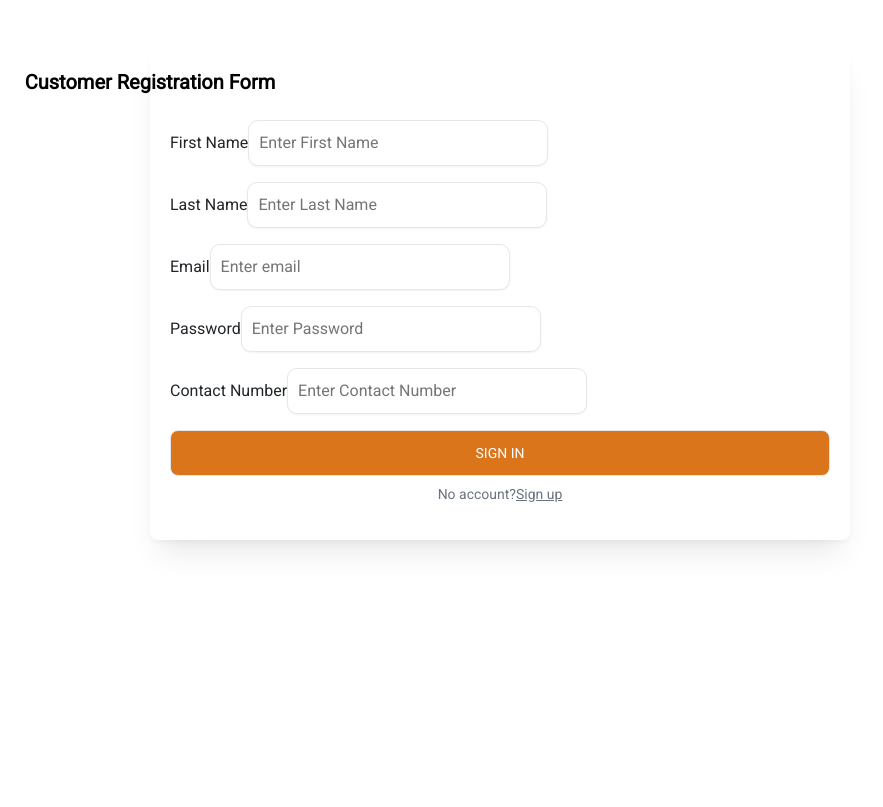
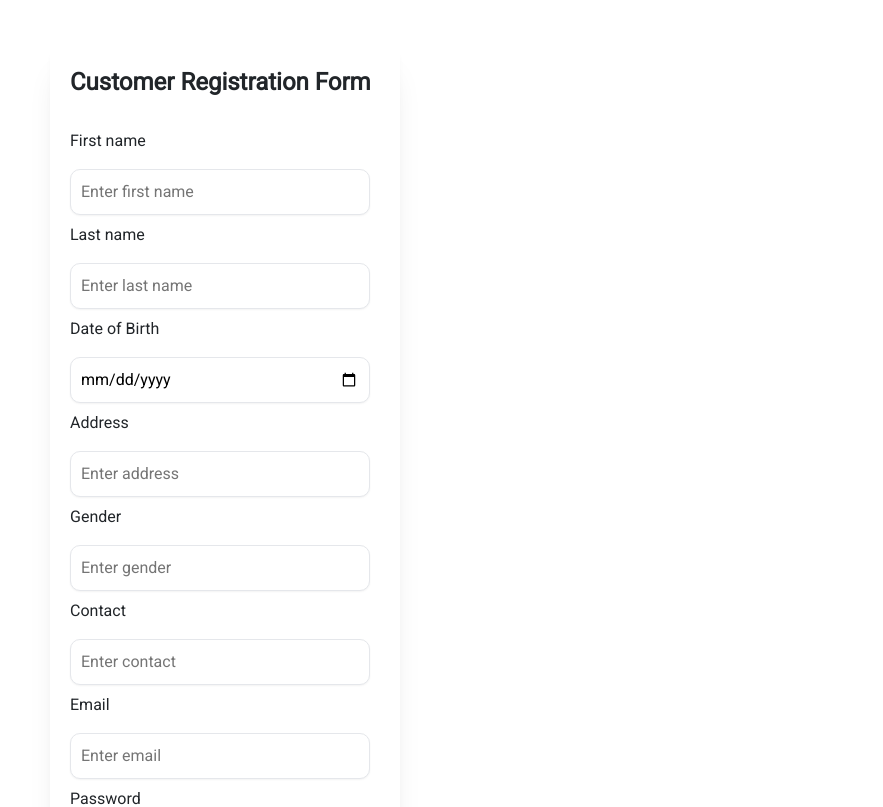
Before and after one commit to AbhishekPeiris/eYeCAREopticals, a React (Create React App) app in the folder frontend/: page /addcustomerdetails in a window 1280 px wide. Shown: the top 807 px of the page, without its empty margins (0-883 px from the left). Built offline with nearby package versions, Linux system fonts and the light colour scheme.

Commit message:
Add Customer details view customer details

```diff
--- a/frontend/src/App.js
+++ b/frontend/src/App.js
@@ -28,6 +28,8 @@ import Tens from './components/Tens';
 import RayBanModel from './components/RayBanModel';
 import AdminDashboardScreen from './screens/AdminDashboardScreen';
 import AddSpectacles from './screens/AddSpectacles';
+import ViewCustomerDetails from './screens/ViewCustomerDetails';
+import AddDoctorAppointmentDetails from './screens/AddDoctorAppointmentDetails';
 
 
 function App() {
@@ -79,6 +81,8 @@ function App() {
         <Route path='/addcustomerdetails' element={<AddCustomerDetails />} />
 
         <Route path='/addspectacles' element={<AddSpectacles />} />
+        <Route path='/viewcustomerdetails' element={<ViewCustomerDetails />} />
+        <Route path='/addappointmentdetails' element={<AddDoctorAppointmentDetails />} />
 
 
       </Routes>
--- a/frontend/src/screens/AddCustomerDetails.js
+++ b/frontend/src/screens/AddCustomerDetails.js
@@ -1,50 +1,130 @@
-import React from 'react'
+import React, { useEffect, useState } from 'react';
+import axios from 'axios';
+import Swal from 'sweetalert2';
 
 function AddCustomerDetails() {
+
+  const [firstname, setFirstname] = useState();
+  const [lastname, setLastname] = useState();
+  const [dob, setDob] = useState();
+  const [address, setAddress] = useState();
+  const [gender, setGender] = useState();
+  const [contact, setContact] = useState();
+  const [email, setEmail] = useState();
+  const [password, setPassword] = useState();
+
+  async function UserRegister(e) {
+    e.preventDefault();
+
+    const newUser = {
+      firstname,
+      lastname,
+      dob,
+      address,
+      gender,
+      contact,
+      email,
+      password
+    }
+
+    try {
+      const data = (await axios.post('http://localhost:5000/api/manager/adduser', newUser)).data;
+      console.log(data);
+      Swal.fire('Thank you!', "Registration Successfully", "success").then(result => {
+        window.location.href = '/viewcustomerdetails';
+      });
+
+      setFirstname('');
+      setLastname('');
+      setDob('');
+      setAddress('');
+      setGender('');
+      setContact('');
+      setEmail('');
+      setPassword('');
+    } catch (error) {
+      console.log(error);
+      Swal.fire('Error', "Registration Unsuccessfully", "error");
+    }
+  }
+
   return (
     <div>
-      <div className="content">
-    <form class="form mb-5 mt-5">
-       <p class="form-title">Customer Registration Form</p>
+      <form  class="form mb-5 mt-5" style={{width:"350px"}} onSubmit={UserRegister}>
 
-        <div class="input-container">
-          <lable>First Name</lable>
-          <input type="text" placeholder="Enter First Name "/>
+      <h4><strong>Customer Registration Form</strong></h4><br/>
+        <div className="input-container">
+          <label>First name</label><br/>
+          <input type="text" placeholder="Enter first name " value={firstname} required
+            onChange={(e) => {
+              setFirstname(e.target.value);
+            }}
+          />
         </div>
 
-         <div class="input-container">
-           <label>Last Name</label>
-           <input type="text" placeholder="Enter Last Name"/>
-         </div>
+        <div className="input-container">
+          <label>Last name </label><br/>
+          <input type="text" placeholder="Enter last name" value={lastname} required
+            onChange={(e) => {
+              setLastname(e.target.value);
+            }}
+          />
+        </div>
 
-          <div class="input-container">
-            <lable>Email</lable>
-            <input type="email" placeholder="Enter email"/>
-          </div>
+        <div className="input-container">
+          <label>Date of Birth</label><br/>
+          <input type="date" placeholder="Enter Date of Birth" value={dob} required
+            onChange={(e) => {
+              setDob(e.target.value);
+            }}
+          />
+        </div>
+        <div className="input-container">
+          <label>Address</label><br/>
+          <input type="text" placeholder="Enter address" value={address} required
+            onChange={(e) => {
+              setAddress(e.target.value);
+            }}
+          />
+        </div>
+        <div className="input-container">
+          <label>Gender</label><br/>
+          <input type="text" placeholder="Enter gender" value={gender} required
+            onChange={(e) => {
+              setGender(e.target.value);
+            }}
+          />
+        </div>
 
-          <div class="input-container">
-            <lable>Password</lable>
-            <input type="password" placeholder="Enter Password"/>
-          </div>
-
-          <div class ="input-container">
-            <lable>Contact Number</lable>
-            <input type ="mobile" placeholder="Enter Contact Number"/>
-          </div>
-
-
-         <button type="submit" class="submit">
-        Sign in
-      </button>
-
-      <p class="signup-link">
-        No account?
-        <a href="">Sign up</a>
-      </p>
-   </form>
-   </div>
+        <div className="input-container">
+          <label>Contact</label><br/>
+          <input type="tel" placeholder="Enter contact" value={contact} required
+            onChange={(e) => {
+              setContact(e.target.value);
+            }}
+          />
+        </div>
+        <div className="input-container">
+          <label>Email</label><br/>
+          <input type="email" placeholder="Enter email" value={email} required
+            onChange={(e) => {
+              setEmail(e.target.value);
+            }}
+          />
+        </div>
+        <div className="input-container">
+          <label>Password</label><br/>
+          <input type="password" placeholder="Enter password" value={password} required
+            onChange={(e) => {
+              setPassword(e.target.value);
+            }}
+          />
+        </div>
+        <button type="submit" className="submit" style={{width:"300px"}}>Submit</button>
+            <button class="submit" style={{width:"300px"}}>Cancel</button>
+      </form>
     </div>
-  )
+  );
 }
 
-export default AddCustomerDetails
+export default AddCustomerDetails;
--- /dev/null
+++ b/frontend/src/screens/AddDoctorAppointmentDetails.js
@@ -0,0 +1,11 @@
+import React from 'react'
+
+function AddDoctorAppointmentDetails() {
+  return (
+    <div>
+      <h1>DoctorAppointment</h1>
+    </div>
+  )
+}
+
+export default AddDoctorAppointmentDetails
--- /dev/null
+++ b/frontend/src/screens/ViewCustomerDetails.js
@@ -0,0 +1,108 @@
+import React, { useState, useEffect } from "react";
+import axios from "axios";
+
+function ViewCustomerDetails() {
+
+    const [user, setUser] = useState([]);
+
+  useEffect(() => {
+    async function ViewCustomerDetails() {
+      try {
+        const response = await axios.post(
+          "http://localhost:5000/api/manager/getalluser"
+        );
+        setUser(response.data.user);
+      } catch (error) {
+        console.log(error);
+      }
+    }
+    ViewCustomerDetails();
+  }, []);
+
+  return (
+    <div>
+      <div className="row">
+        <div className="col-md-1 border ">
+          <strong>
+            <p>First name</p>
+          </strong>
+        </div>
+        <div className="col-md-1 border ">
+          <strong>
+            <p>Last name</p>
+          </strong>
+        </div>
+
+        <div className="col-md-1 border ">
+          <strong>
+            <p>Date of Birth</p>
+          </strong>
+        </div>
+        <div className="col-md-1 border ">
+          <strong>
+            <p>Address</p>
+          </strong>
+        </div>
+        <div className="col-md-1 border ">
+          <strong>
+            <p>Gender</p>
+          </strong>
+        </div>
+        <div className="col-md-1 border ">
+          <strong>
+            <p>Contact</p>
+          </strong>
+        </div>
+        <div className="col-md-1 border ">
+          <strong>
+            <p>Email</p>
+          </strong>
+        </div>
+        <div className="col-md-1 border ">
+          <strong>
+            <p>Password</p>
+          </strong>
+        </div>
+        <div className="col-md-1 border ">
+          <strong>
+            <p>Price</p>
+          </strong>
+        </div>
+        <div className="col-md-1 border "></div>
+      </div>
+
+      {user.map((user) => (
+        <div className="row">
+          <div className="col-md-1 border ">
+            <p style={{fontSize:"11px"}}>{user.firstname}</p>
+          </div>
+          <div className="col-md-1 border ">
+            <p style={{fontSize:"11px"}}>{user.lastname}</p>
+          </div>
+
+          <div className="col-md-1 border ">
+            <p style={{fontSize:"11px"}}>{user.dob}</p>
+          </div>
+          <div className="col-md-1 border ">
+            <p style={{fontSize:"11px"}}>{user.address}</p>
+          </div>
+          <div className="col-md-1 border ">
+            <p style={{fontSize:"11px"}}>{user.gender}</p>
+          </div>
+          <div className="col-md-1 border ">
+            <p style={{fontSize:"11px"}}>{user.contact}</p>
+          </div>
+          <div className="col-md-1 border ">
+            <p style={{fontSize:"11px"}}>{user.email}</p>
+          </div>
+          <div className="col-md-1 border ">
+            <p style={{fontSize:"11px"}}>{user.password}</p>
+          </div>
+          <div className="col-md-1 border "></div>
+        </div>
+      ))}
+    </div>
+  )
+}
+
+export default ViewCustomerDetails
```
